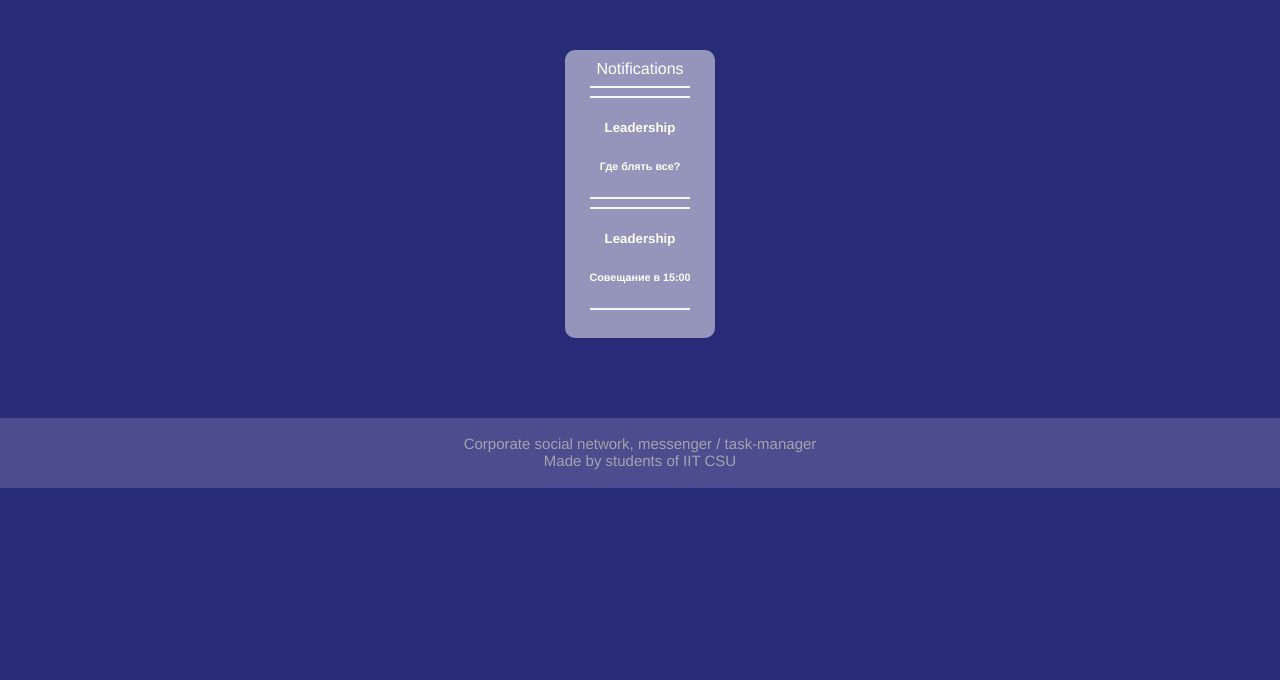
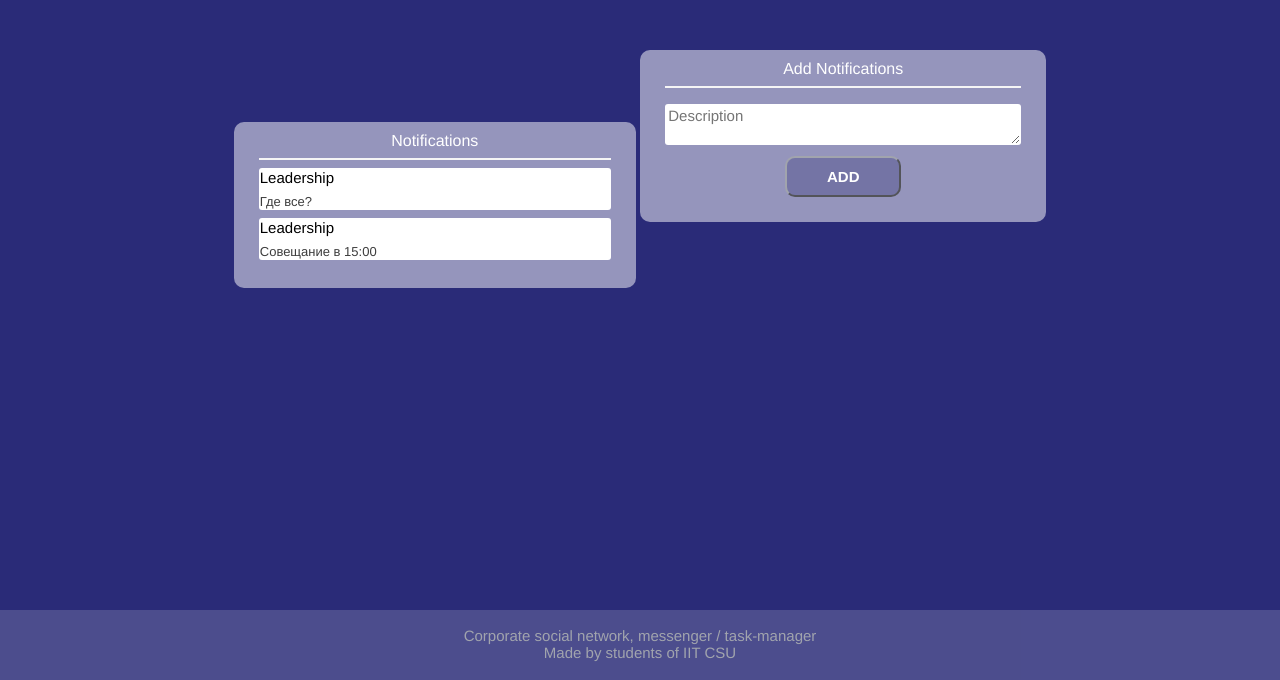
Before and after one commit to evabronskayaa/comttrack, a Django app: page /authentication/notifications/ in a window 1280 px wide. Shown: the part 120-800 px from the top of the page. Run offline with Django 3.2, Linux system fonts and the light colour scheme; parts of the project's set-up code (start-up, migrations or seed data) failed here and were passed over.

Commit message:
user can see and add notifications

```diff
--- a/authentication/forms.py
+++ b/authentication/forms.py
@@ -14,7 +14,7 @@
         ('DevOps', 'DevOps'),
         ('ML', 'ML'),
         ('IOS', 'IOS'),
-        ('ANDROID', 'ANDROID'),
+        ('Android', 'Android'),
         ('QA', 'QA')
     )
     department = forms.ChoiceField(label="", choices=DEPARTMENTS, widget=forms.Select(
--- a/authentication/static/authentication/css/tasks&messenger.css
+++ b/authentication/static/authentication/css/tasks&messenger.css
@@ -127,6 +127,9 @@
     text-align: center;
     font-size: 15px;
     margin-top: 80px;
+    position: fixed; /* Фиксированное положение */
+    left: 0; bottom: 0; /* Левый нижний угол */
+    width: 100%; /* Ширина слоя */
 }
 
 ul {
--- a/authentication/templates/authentication/notifications.html
+++ b/authentication/templates/authentication/notifications.html
@@ -8,6 +8,32 @@
     <title>comttrack | Notifications</title>
     <link rel="stylesheet" href = "{% static 'authentication/css/tasks&messenger.css' %}">
     <link rel="icon" type="image" href="{% static 'authentication/images/icon1.png' %}">
+    <style>
+        .noti{
+            width: 350px;
+            height: 25px;
+            text-align: left;
+            color: #000;
+            font-weight: 530;
+            font-size: 15px;
+        }
+        .noti_mess{
+            width: 350px;
+            text-align: left;
+            font-weight: 200;
+            font-size: 13px;
+            color: #3d3d3d;
+        }
+        .whole_noti{
+            background-color: #fff;
+            margin-bottom: 8px;
+            float: left;
+            border: 1px solid transparent;
+            border-radius: 3px;
+            -webkit-transition: all .3s linear;
+            -o-transition: all .3s linear;
+        }
+</style>
 </head>
 <body>
     <header>
@@ -21,22 +47,28 @@
         </div>
     </header>
     <section class="content">
-        <div class="card">
+        <div class="card" style = "margin-top: auto" >
             <h1>Notifications</h1>
             <hr>
-            <div class = "noti">
-                <hr>
-                <h5>Leadership</h5>
-                <h6>Где блять все?</h6>
-                <hr>
+            <div class = "whole_noti" >
+                <div class = "noti">Leadership</div>
+                <div class ="noti_mess">Где все?</div>
             </div>
-            <div class = "noti">
-                <hr>
-                <h5>Leadership</h5>
-                <h6>Совещание в 15:00</h6>
-                <hr>
+            <br>
+            <div class = "whole_noti" >
+                <div class = "noti">Leadership</div>
+                <div class ="noti_mess">Совещание в 15:00</div>
             </div>
             <!--здесь должны отображаться уведомления -->
+        </div>
+         <!--здесь руководство добавляет уведомления -->
+        <div class="card">
+            <h1>Add Notifications</h1>
+            <hr>
+            <form method="post">
+                <textarea placeholder="Description"></textarea>
+                <p><button type = "submit">ADD</button></p>
+            </form>
         </div>
     </section>
     <footer class="footer">
--- a/authentication/templates/authentication/signup.html
+++ b/authentication/templates/authentication/signup.html
@@ -28,7 +28,7 @@
                 <button type="submit">CONTINUE</button>
             </form>
         </div>
-        <p><a href="authorization.html">Do you have account?</a></p>
+        <p><a href="">Do you have account?</a></p>
     </section>
     <footer>
         <p>Corporate social network, messenger / task-manager<br>Made by students of IIT CSU</p>
```
